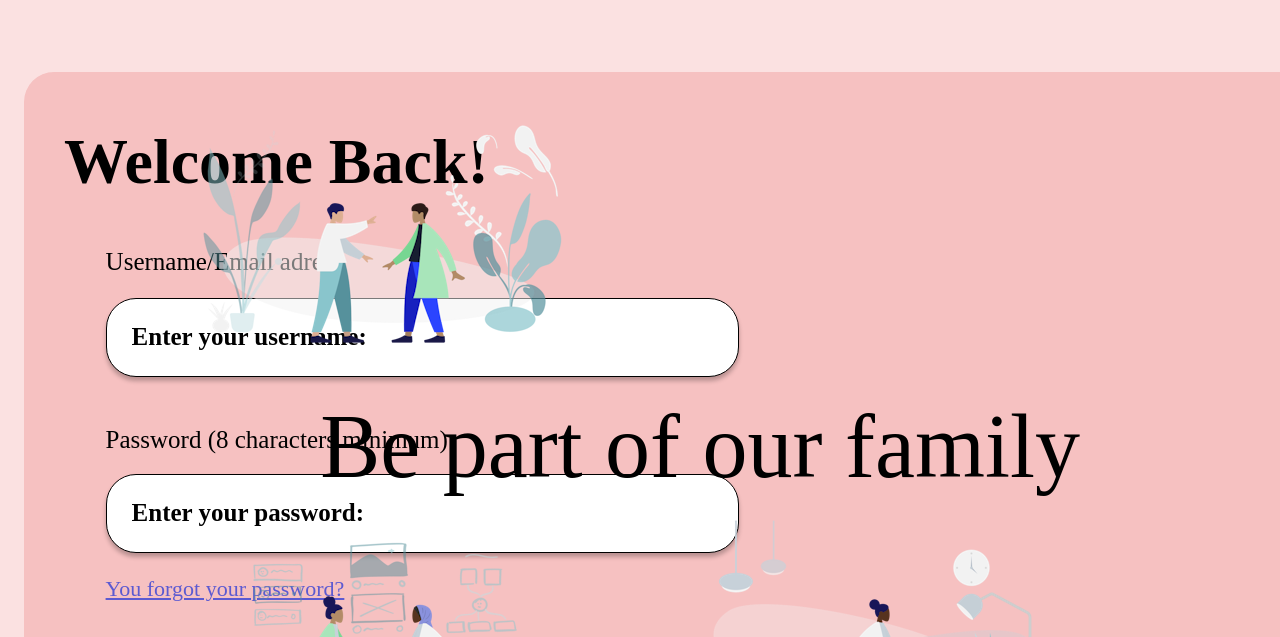
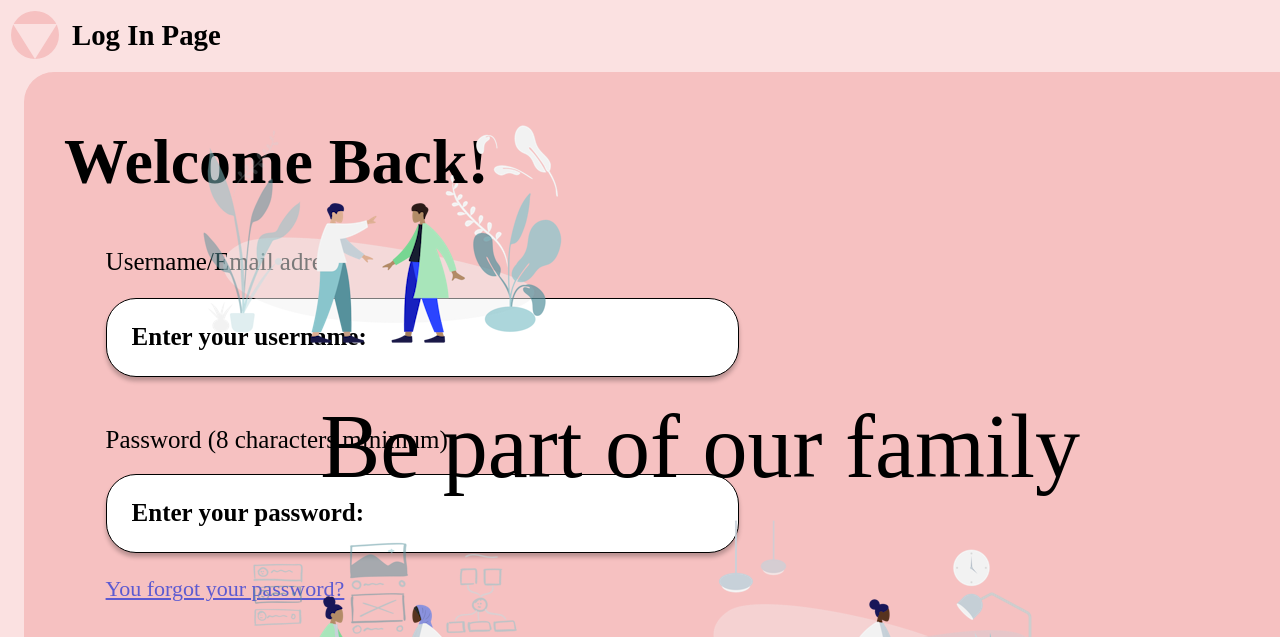
Before and after one commit to larajoaquin90/login-design, a plain HTML site: page index.html in a window 1280 px wide. Shown: the top 637 px of the page. Drawn offline with Linux system fonts and the light colour scheme; a web font is replaced by a local one.

Commit message:
upper-rgith logo finished! (set new config for smaller page)

```diff
--- a/index.html
+++ b/index.html
@@ -15,7 +15,7 @@
 (follow desing on the figma design, circle and triangle with Login Page on the right)
 **DO NOT CREATE A NEW BRANCH FOR THIS
 - FINALLY, PUBLISH THE PROJECT
--next: continue with created unfinished projects (2basketball, just a not-responsive design maybe?, too mnuch time generatin responses) - REPASO PYTHON-JS-VUE>
+-next: continue with created unfinished projects (2basketball, just a not-responsive design maybe?, too much time create responses for the design) - REPASO PYTHON-JS-VUE>
 
 <body>
     <div class="big-rec" id="big-rec"></div>
@@ -50,5 +50,12 @@
         <h2 class="last-rec-text" id="last-rec-text">We are happy that you're here!</h2>
     </div>
     <div class="add-rec" id="add-rec"></div>
+
+    <div class="initial-logo">
+        <div class="circle"></div>
+        <div class="triang"></div>
+        <h3 class="logo-tx">Log In Page</h2>
+    </div>
+
 </body>
 </html>
--- a/usage.css
+++ b/usage.css
@@ -333,3 +333,43 @@ html{
     background-color: #FBE1E1;
     border-radius: 30px;
 }
+
+.circle{
+    position: absolute;
+    top: .7rem;
+    left: .7rem;
+
+    width: 3rem;
+    height: 3rem;
+    border-radius: 50%;
+    background-color: #F6C1C1;
+}
+
+.triang{
+    position: absolute;
+    top: 1.5rem;
+    left: .8rem;
+
+    width: 0;
+    height: 0;
+    border-left: 1.4rem solid transparent;
+    border-right: 1.4rem solid transparent;
+    border-bottom: 2.2rem solid #FBE1E1;
+    transform: rotate(180deg);
+}
+
+
+.logo-tx{
+    position: absolute;
+    margin: 0;
+    top: 1.2rem;
+    left: 4.5rem;
+
+
+    color: #000;
+    font-family: Bellota;
+    font-size: 1.8rem;
+    font-style: normal;
+    font-weight: 600;
+    line-height: normal;
+}
```
